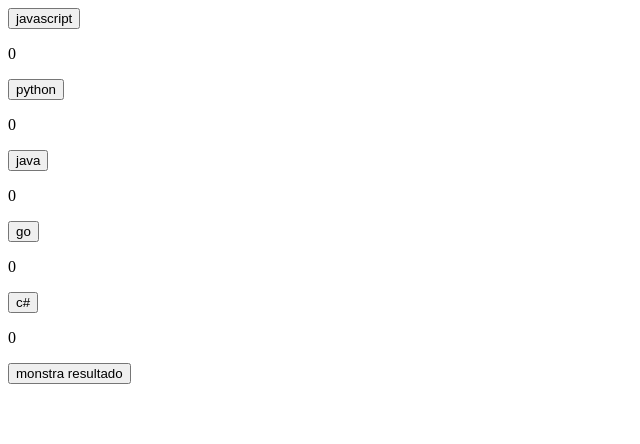
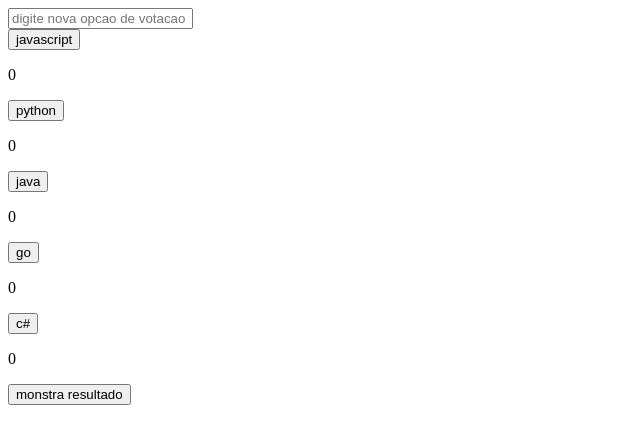
Before and after one commit to levithX/votacao-em-react, a React (Vite) app: page / in a window 1280 px wide. Shown: the top 444 px of the page, without its empty margins (0-640 px from the left). Built offline with nearby package versions, Linux system fonts and the light colour scheme.

Commit message:
feat: criacao de novos novos

```diff
--- a/src/App.jsx
+++ b/src/App.jsx
@@ -1,9 +1,11 @@
 import { useState } from 'react'
 import EscolhaVotos from './componente/EscolhaVotos'
-
+import CriarVotacoes from './componente/CriarVotacoes'
+// import { list } from 'postcss'
 
 function App() {
 const [ganhador, setGanhador] = useState(null)
+const [inputNewVote, setInputNewVote] = useState('')
 const [falhaResultado,setFalhaResultado ] = useState(false)
 const [listaDeVotacao, setListaDeVotacao] = useState([
     {id: 1,  title: "javascript",votos: 0},
@@ -14,11 +16,11 @@ const [listaDeVotacao, setListaDeVotacao] = useState([
 ])
 //function para o escolhaVotos
 function onvotado(id ) {
+
      const novaLista = listaDeVotacao.map(opcao => {
             if (opcao.id === id) {
         return {...opcao, votos: opcao.votos + 1}
       }
-      console.log("nome:" + opcao.title + " numero de votos:" + opcao.votos)
       return opcao;
     })
     setListaDeVotacao(novaLista)
@@ -38,20 +40,40 @@ function mostraresultado() {
       venceu = opcao.title
     }
   })
-
   if(algumZerado) {
     setFalhaResultado(true)
   } else {
     setFalhaResultado(false)
   }
-
   setGanhador(venceu)
 }
+//criar votacao
+const handleCreateVote = (e) => {
+  if (e.key === "Enter") {
+    const texto =  inputNewVote.trim();
+    if (!texto) return;
+
+    const maiorId = Math.max(...listaDeVotacao.map(item => item.id), 0)
+    const novoVoto = {
+      id: maiorId + 1,
+      title: texto,
+      votos: 0
+    }
+    setListaDeVotacao([...listaDeVotacao, novoVoto]);
+    setInputNewVote('');
+    }
+  }
+
+
+
+
   return (
     <div>
+      <CriarVotacoes valueInput={inputNewVote} onKeyDownInput={handleCreateVote}
+      onChangeinput= {(e) => setInputNewVote(e.target.value)}/>
       <EscolhaVotos listaDeVotacao={listaDeVotacao} onvotado={onvotado} />
       <button onClick={mostraresultado}> monstra resultado</button>
-      {ganhador && !falhaResultado } <p>{ganhador}</p>
+      {ganhador && !falhaResultado}<p>{ganhador}</p>
     </div>
   )
 }
--- /dev/null
+++ b/src/componente/CriarVotacoes.jsx
@@ -0,0 +1,15 @@
+function CriarVotacoes({valueInput, onChangeinput, onKeyDownInput}) {
+    return (
+     <div>
+        <input type="text"
+        value={valueInput}
+        onKeyDown={onKeyDownInput}
+        onChange={onChangeinput}
+        placeholder="digite nova opcao de votacao"
+        />
+     </div>
+    )
+}
+
+
+export default CriarVotacoes;
--- a/src/componente/EscolhaVotos.jsx
+++ b/src/componente/EscolhaVotos.jsx
@@ -3,7 +3,7 @@ function EscolhaVotos({ listaDeVotacao, onvotado, votado }) {
     <div>
       {listaDeVotacao.map(opcao => (
             <div key={opcao.id}>
-          <button onClick={() => onvotado(opcao.id)} disabled={votado} >
+          <button onClick={() => onvotado(opcao.id)} >
             {opcao.title}
           </button>
           <p>{opcao.votos}</p>
```
